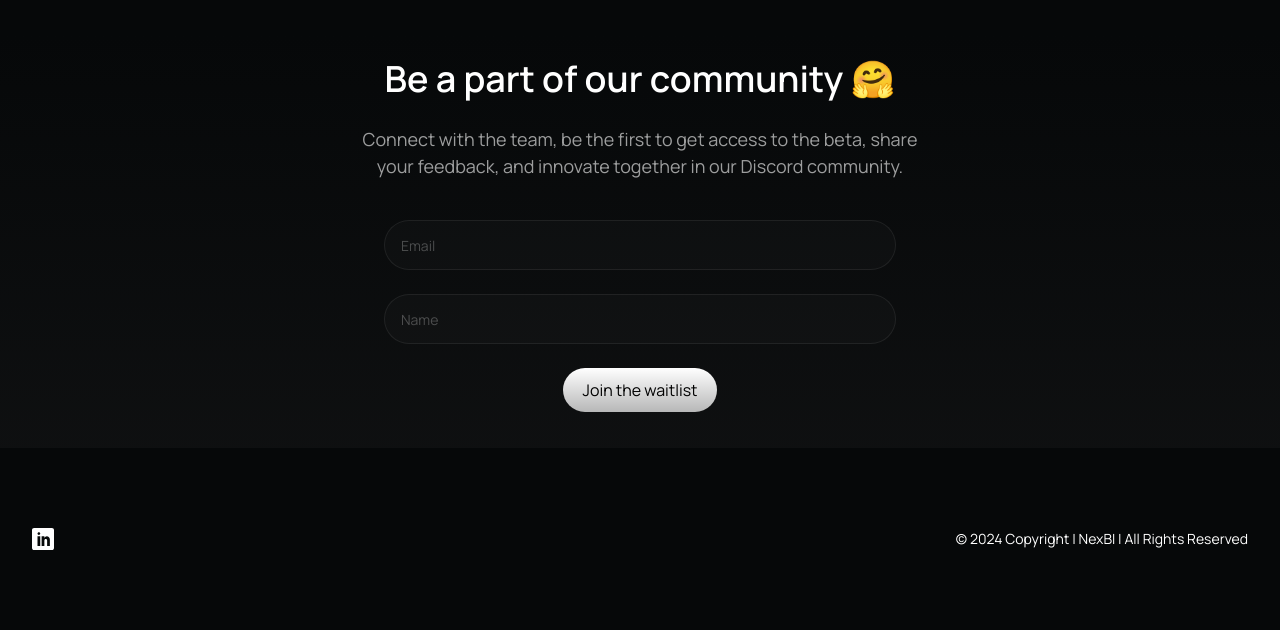
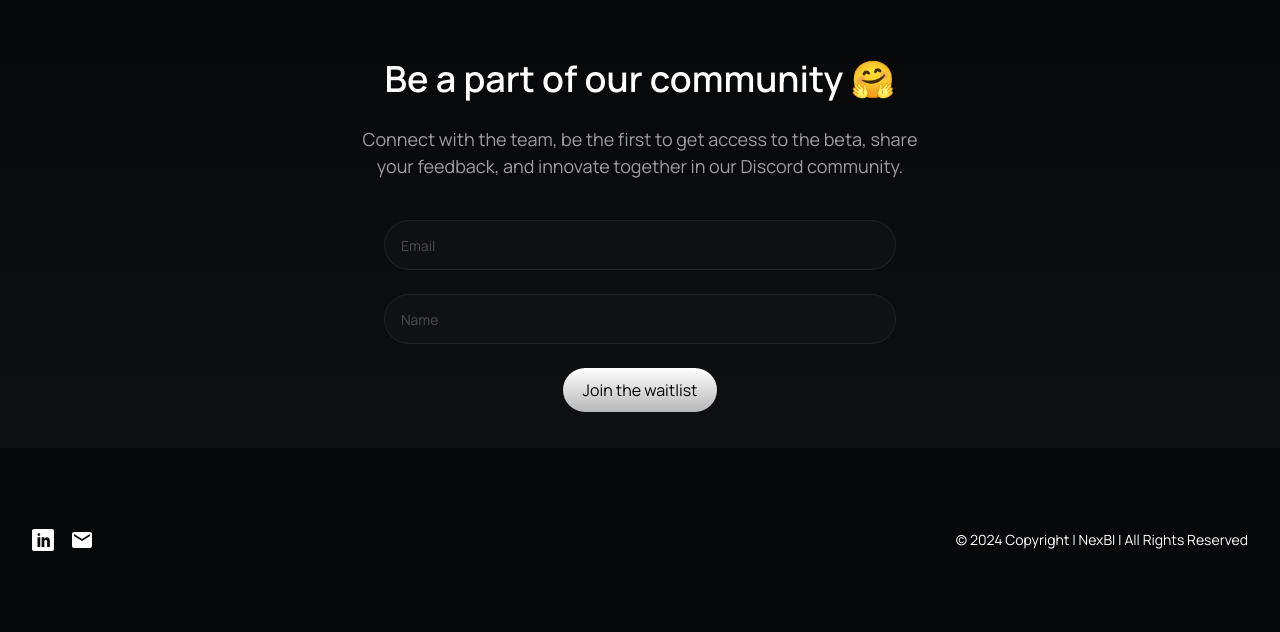
Before and after one commit to asciii-ai-dev/nexbi-landing-page, a React (Vite) app: page / in a window 1280 px wide. Shown: the part 2600-3232 px from the top of the page. Built offline with nearby package versions, Linux system fonts and the light colour scheme.

Commit message:
Email Option Updated on Footer

```diff
--- a/src/components/Footer.tsx
+++ b/src/components/Footer.tsx
@@ -1,22 +1,35 @@
-import React from 'react'
-import { ImLinkedin } from 'react-icons/im'
+import React from 'react';
+import { ImLinkedin } from 'react-icons/im';
+import { HiOutlineMail } from 'react-icons/hi';
+import { MdMail } from "react-icons/md";
 
 const Footer = () => {
-  const year = new Date().getFullYear()
+  const year = new Date().getFullYear();
   return (
-    <div className='bg-[#060809] flex gap-4 justify-between items-center flex-col md:flex-row text-white px-8 py-10 md:py-20'>
-        <div>
-          <a href="https://www.linkedin.com/company/nexbi-ai/" target='_blank'>
-          <ImLinkedin color="white" size={22} />
-          </a>
-        </div>
-        <div>
-          <p className='text-white text-center text-sm'>
+    <div className="bg-[#060809] flex gap-4 justify-between items-center flex-col md:flex-row text-white px-8 py-10 md:py-20">
+      <div className="flex items-center gap-4">
+        <a
+          href="https://www.linkedin.com/company/nexbi-ai/"
+          target="_blank"
+          rel="noopener noreferrer"
+          aria-label="LinkedIn NexBI page"
+        >
+          <ImLinkedin size={22} />
+        </a>
+        <a
+          href="mailto:info@nexbi.ai"
+          aria-label="Email NexBI at info@nexbi.ai"
+        >
+          <MdMail size={24} />
+        </a>
+      </div>
+      <div>
+        <p className="text-white text-center text-sm">
           © {year} Copyright | NexBI | All Rights Reserved
-          </p>
-        </div>
+        </p>
+      </div>
     </div>
-  )
-}
+  );
+};
 
-export default Footer
+export default Footer;
```
